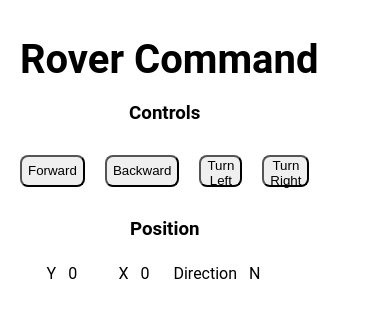
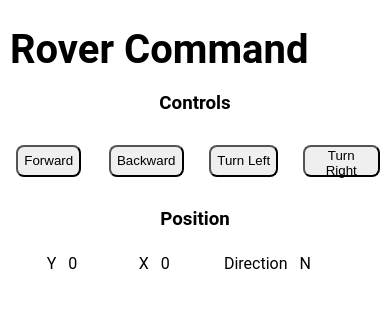
Before and after one commit to zulnam/Pluto-Rover-Challenge, a React (Create React App) app: page / in a window 390 px wide. Shown: the top 318 px of the page. Built offline with nearby package versions, Linux system fonts and the light colour scheme.

Commit message:
bugfix/ fixed responsive bugs for ActivityLog component

```diff
--- a/src/components/ActivityLog/ActivityLog.js
+++ b/src/components/ActivityLog/ActivityLog.js
@@ -20,8 +20,11 @@ const ActivityLog = () => {
 };
 
 const CommandHistoryContainer = styled.div`
+  text-align: center;
+
   ul {
     list-style-type: none;
+    padding: 0;
 
     & li:first-of-type {
       background-color: aquamarine;
@@ -32,6 +35,11 @@ const CommandHistoryContainer = styled.div`
       opacity: 0.5;
     }
   }
+
+  @media (min-width: 560px) {
+    text-align: left;
+    padding: 32px;
+  }
 `;
 
 export default ActivityLog;
--- a/src/styling/rootStyles.js
+++ b/src/styling/rootStyles.js
@@ -10,12 +10,15 @@ const rootStyles = css`
 
   #root {
     display: grid;
-    grid-template-columns: 0.2fr 1fr;
-    grid-template-rows: 0.2fr 1fr;
-    padding: 20px;
+    grid-template-columns: 1fr;
+    grid-template-rows: 0.2fr 1fr 1fr;
+    grid-auto-flow: column;
+    padding: 10px;
 
     @media (min-width: 560px) {
       grid-template-columns: 1fr 2fr;
+      grid-template-rows: 0.2fr 1fr;
+      padding: 20px;
     }
   }
 `;
```
